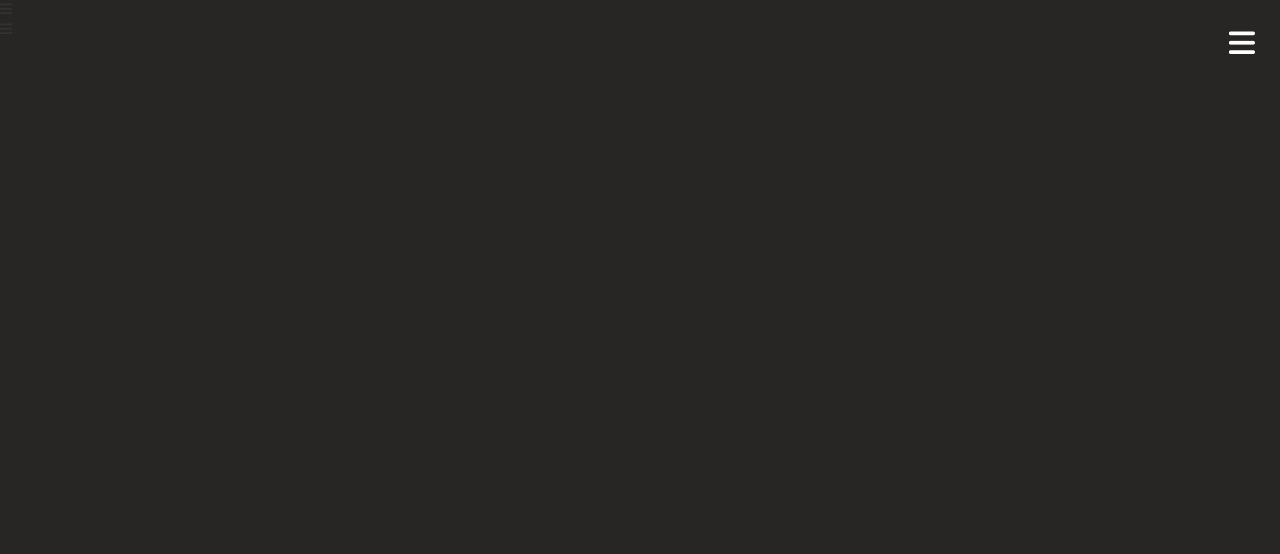
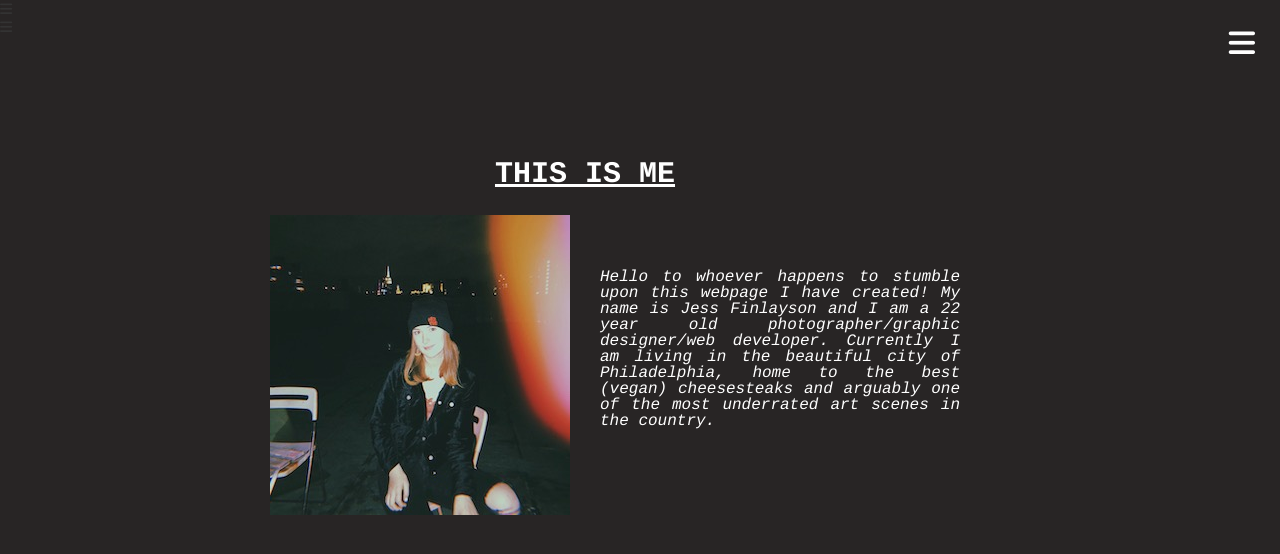
Before and after one commit to jlfinlayson/updated-portfolio, a plain HTML site: page about.html in a window 1280 px wide. Drawn offline with nearby package versions, Linux system fonts and the light colour scheme.

Commit message:
about page created - menu now covers all content

```diff
--- a/about.html
+++ b/about.html
@@ -68,6 +68,26 @@
 
     </header>
 
+    <div class="container">
+        <div class="row about-center">
+            <h4>THIS IS ME</h4>
+            <br>
+        </div>
+        <div class="row">
+            <div class="col-sm-2"></div>
+            <div class="col-sm-4">
+                <img id="about-img" src="assets/images/jess.JPG">
+            </div>
+            <div class="col-sm-4">
+                <p id="about">
+                        Hello to whoever happens to stumble upon this webpage I have created! My name is Jess Finlayson and I am a 22 year old photographer/graphic designer/web developer. Currently I am living in the beautiful city of Philadelphia, home to the best (vegan) cheesesteaks and arguably one of the most underrated art scenes in the country.
+                </p>
+            </div>
+            <div class="col-sm-2"></div>
+        </div>
+    </div>
+
+
     <!-- Personal js -->
     <script src="assets/javascript/portfolio.js"></script>
 </body>
--- a/assets/css/styles.css
+++ b/assets/css/styles.css
@@ -1,6 +1,14 @@
 body {
     background-color: #282525;
     font-family: 'Cousine', monospace;
+}
+
+p {
+    color: #FFF;
+    font-family: 'Cousine', monospace;
+    font-weight: 400;
+    font-style: italic;
+    font-size: 16px;
 }
 
 h1 {
@@ -28,6 +36,15 @@ h3 {
     text-align: center;
 }
 
+h4 {
+    color: #FFF;
+    font-family: 'Cousine', monospace;
+    font-weight: 700;
+    font-size: 30px;
+    text-align: center;
+    text-decoration: underline;
+}
+
 
 #yellow {
     color: #FFC044;
@@ -48,6 +65,18 @@ h3 {
 .nav-center {
     margin-top: 15%;
   }
+
+.about-center {
+    margin-top: 10%;
+  }
+
+#about{
+    padding-top: 15%;
+    text-align: justify;
+}
+#about-img{
+    float: right;
+}
 
 /* nav bar */
 
@@ -112,7 +141,6 @@ h3 {
 #hamburger{
     position: fixed;
     font-size:30px;
-    overflow: hidden;
     color:#FFF;
     right: 25px;
     top: 25px;
@@ -129,13 +157,14 @@ h3 {
     left: 0;
     height: 100%;
     width: 100%;
-    opacity: 0;
+    opacity: 100;
     background-color: #282525;
     -webkit-transform: scale(0.85);
     -ms-transform: scale(0.85);
     transform: scale(0.85);
     -webkit-transition: all 200ms ease-in-out;
     transition: all 200ms ease-in-out;
+    z-index: 100;
   }
 
   .full-menu--open {
@@ -144,4 +173,5 @@ h3 {
     -webkit-transform: scale(1);
     -ms-transform: scale(1);
     transform: scale(1);
+    z-index: 100;
   }
```
Also changed, not shown: assets/images/jess.JPG (added), 3 other files.
